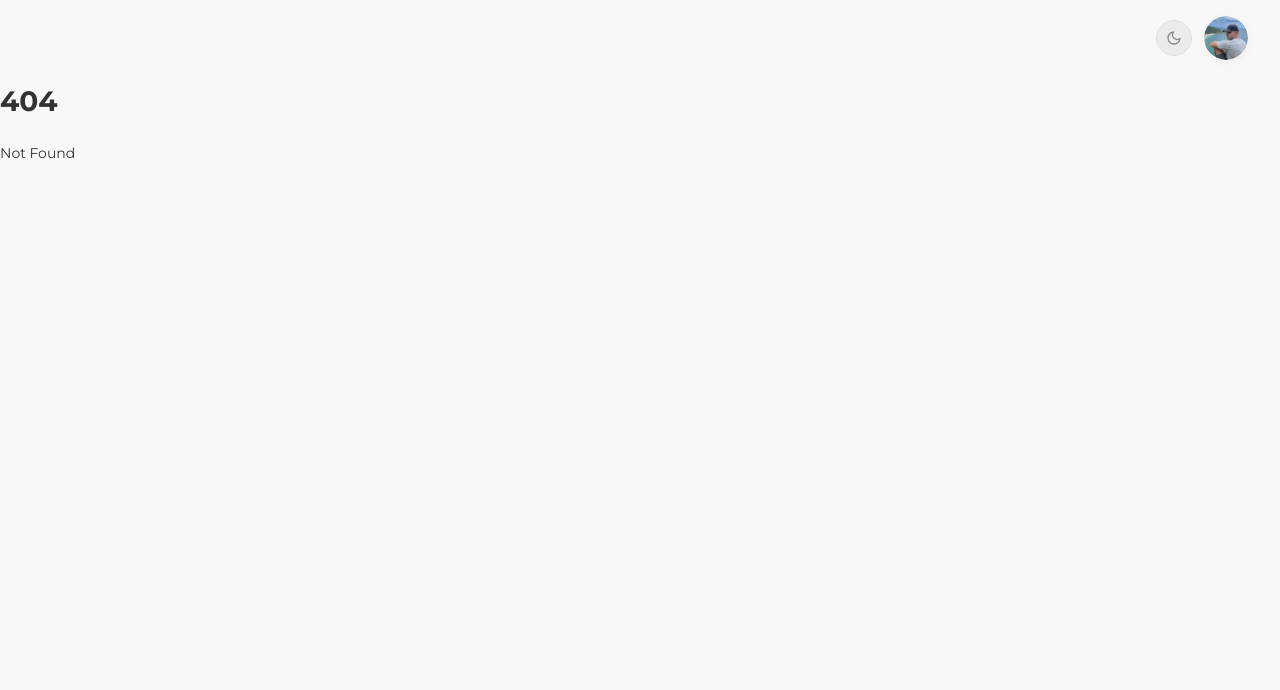
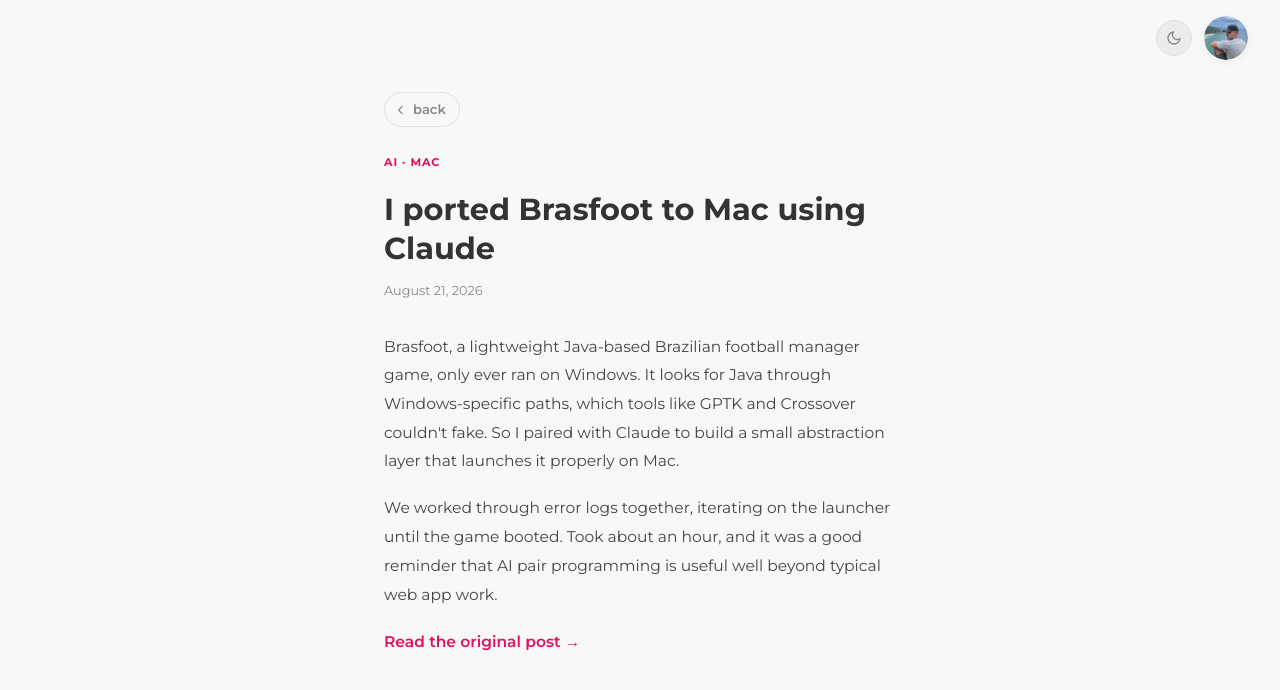
Before and after one commit to codenicolai/portfolio, a SvelteKit app: page /thoughts/brasfoot-mac-port in a window 1280 px wide. Before the commit this address had no page. Shown: the top 690 px of the page. Built offline with nearby package versions, Linux system fonts and the light colour scheme.

Commit message:
feat: minor updates

```diff
--- a/src/routes/projects/+page.svelte
+++ b/src/routes/projects/+page.svelte
@@ -87,6 +87,7 @@
 		desc: "Corporate governance platform for managing assemblies, discussions, and voting, enhanced with AI for communication and decision-making.",
 		techs: [
 			{ icon: "react", label: "React" },
+			{ icon: "reactnative", label: "React Native" },
 			{ icon: "websockets", label: "WebSockets" },
 			{ icon: "openai", label: "OpenAI API" },
 			{ icon: "zoomsdk", label: "Zoom SDK" },
@@ -144,6 +145,7 @@
 		techs: [
 			{ icon: "flutter", label: "Flutter" },
 			{ icon: "dart", label: "Dart" },
+			{ icon: "uidesign", label: "UI/UX Design" },
 		],
 		contributions: [
 			"Income, expense, and budget tracking in a single mobile app",
--- /dev/null
+++ b/src/routes/thoughts/brasfoot-mac-port/+page.svelte
@@ -0,0 +1,81 @@
+<script>
+  import { base } from '$app/paths';
+</script>
+
+<main class="detail-container">
+  <a href="{base}/thoughts" class="back-link">
+    <svg class="back-icon" viewBox="0 0 640 640" xmlns="http://www.w3.org/2000/svg" aria-hidden="true">
+      <path d="M169.4 297.4C156.9 309.9 156.9 330.2 169.4 342.7L361.4 534.7C373.9 547.2 394.2 547.2 406.7 534.7C419.2 522.2 419.2 501.9 406.7 489.4L237.3 320L406.6 150.6C419.1 138.1 419.1 117.8 406.6 105.3C394.1 92.8 373.8 92.8 361.3 105.3L169.3 297.3z"/>
+    </svg>
+    back
+  </a>
+
+  <span class="post-tag">AI · Mac</span>
+  <h1 class="post-title">I ported Brasfoot to Mac using Claude</h1>
+  <p class="post-date">August 21, 2026</p>
+
+  <p class="post-body">Brasfoot, a lightweight Java-based Brazilian football manager game, only ever ran on Windows. It looks for Java through Windows-specific paths, which tools like GPTK and Crossover couldn't fake. So I paired with Claude to build a small abstraction layer that launches it properly on Mac.</p>
+  <p class="post-body">We worked through error logs together, iterating on the launcher until the game booted. Took about an hour, and it was a good reminder that AI pair programming is useful well beyond typical web app work.</p>
+  <p class="post-body"><a href="https://www.tabnews.com.br/nicolaileo/fiz-um-port-do-brasfoot-para-mac-usando-o-claude" target="_blank" rel="noopener noreferrer" class="post-link">Read the original post →</a></p>
+</main>
+
+<style>
+.detail-container {
+  width: 40vw;
+  margin: 2rem auto 5rem auto;
+  display: flex;
+  flex-direction: column;
+  gap: 1.15rem;
+}
+@media (max-width: 900px) { .detail-container { width: 88vw; } }
+
+.back-link { display: inline-flex; align-items: center; gap: 0.4rem; font-family: "Montserrat", sans-serif; font-size: 0.82rem; font-weight: 600; color: var(--color-text-muted); text-decoration: none; padding: 0.38rem 0.85rem 0.38rem 0.6rem; border-radius: 999px; border: 1px solid var(--color-border); background: transparent; transition: color 0.2s, border-color 0.2s, background 0.2s; margin-bottom: 0.5rem; align-self: flex-start; }
+.back-link:hover {
+  color: var(--color-text);
+  border-color: var(--color-border);
+  background: var(--color-tag-bg);
+}
+.back-icon { width: 12px; height: 12px; fill: currentColor; flex-shrink: 0; }
+
+.post-tag {
+  font-family: "Montserrat", sans-serif;
+  font-size: 0.7rem;
+  font-weight: 700;
+  text-transform: uppercase;
+  letter-spacing: 0.08em;
+  color: var(--color-ruby);
+}
+
+.post-title {
+  font-family: "Montserrat", sans-serif;
+  font-size: 1.9rem;
+  font-weight: 700;
+  margin: 0;
+  line-height: 1.3;
+  color: var(--color-text);
+}
+
+.post-date {
+  font-family: "Montserrat", sans-serif;
+  font-size: 0.8rem;
+  color: var(--color-text-muted);
+  margin: -0.4rem 0 0.8rem 0;
+}
+
+.post-body {
+  font-family: "Montserrat", sans-serif;
+  font-size: 0.97rem;
+  color: var(--color-text-secondary);
+  line-height: 1.85;
+  margin: 0;
+}
+
+.post-link {
+  color: var(--color-ruby);
+  font-weight: 600;
+  text-decoration: none;
+}
+.post-link:hover {
+  text-decoration: underline;
+}
+</style>
```
Also changed, not shown: src/routes/thoughts/+page.svelte (+8 -0 lines).
